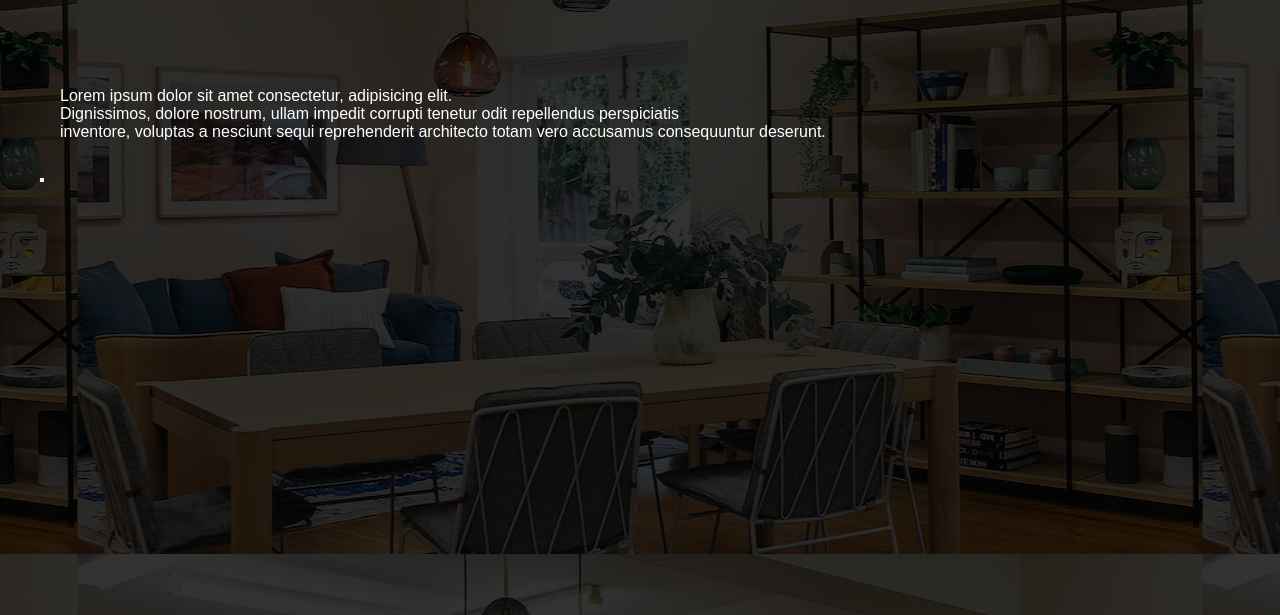
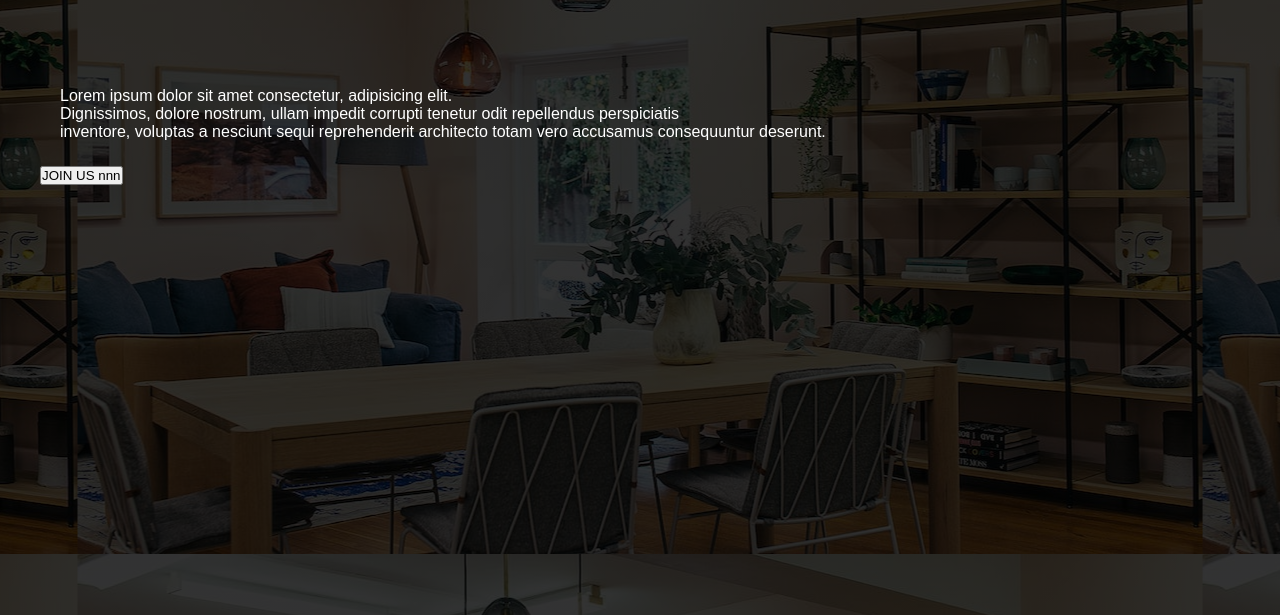
Before and after one commit to natan-teklie/website, a plain HTML site: page index.html in a window 1280 px wide. Shown: the part 257-872 px from the top of the page. Drawn offline with Linux system fonts and the light colour scheme.

Commit message:
here
here it is

```diff
--- a/index.html
+++ b/index.html
@@ -32,7 +32,7 @@
         <div class="content">
             <h1>Web Design & <br> <span>Development</span> <br>Course</h1>
             <p class="par">Lorem ipsum dolor sit amet consectetur, adipisicing elit. <br> Dignissimos, dolore nostrum, ullam impedit corrupti tenetur odit repellendus perspiciatis <br> inventore, voluptas a nesciunt sequi reprehenderit architecto totam vero accusamus consequuntur deserunt.</p>
-            <button class="ctn"> <a href#JOIN US</a></button>
+            <button class="ctn"> <a href#></a>JOIN US nnn </a></button>
         </div>
     </div>
 
```
